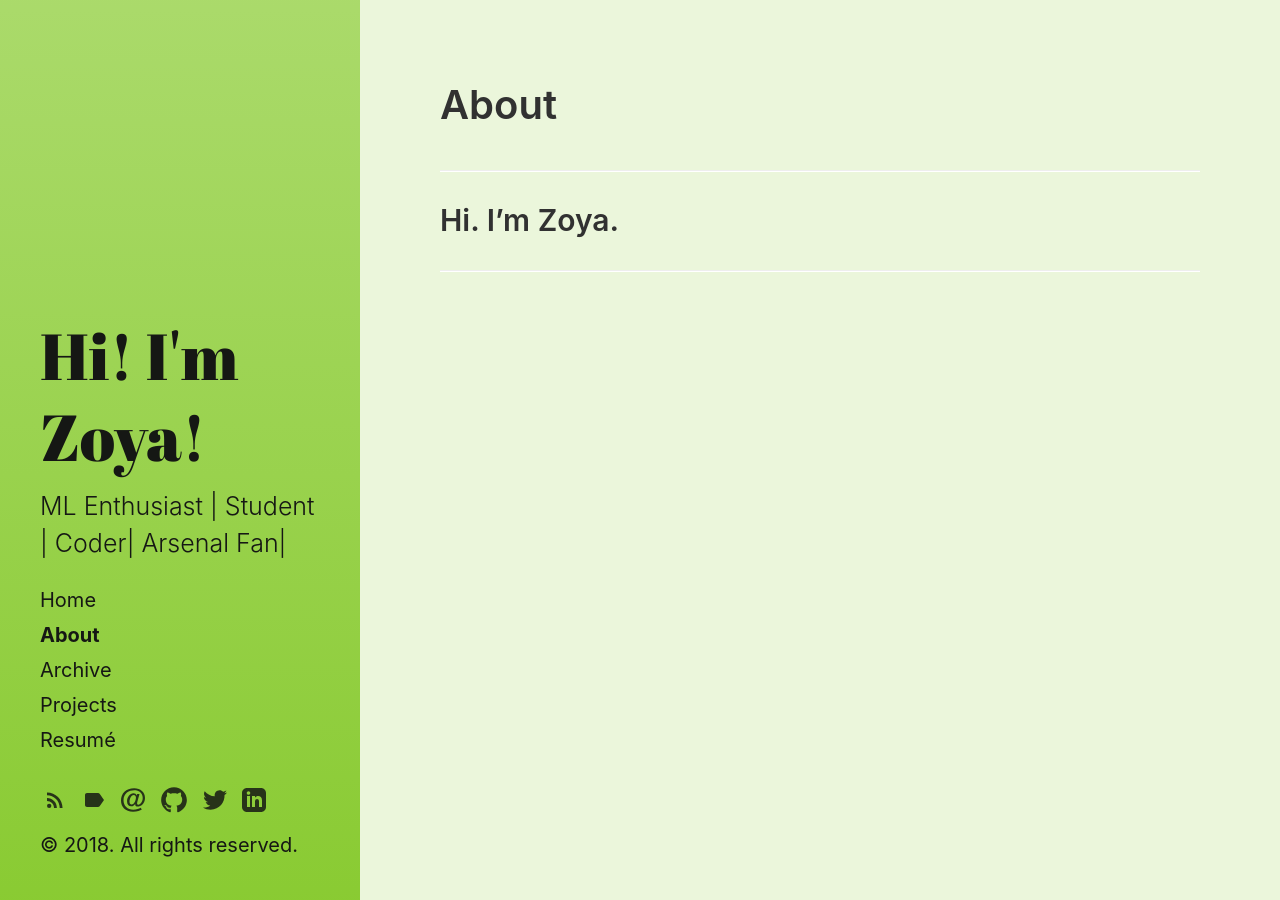
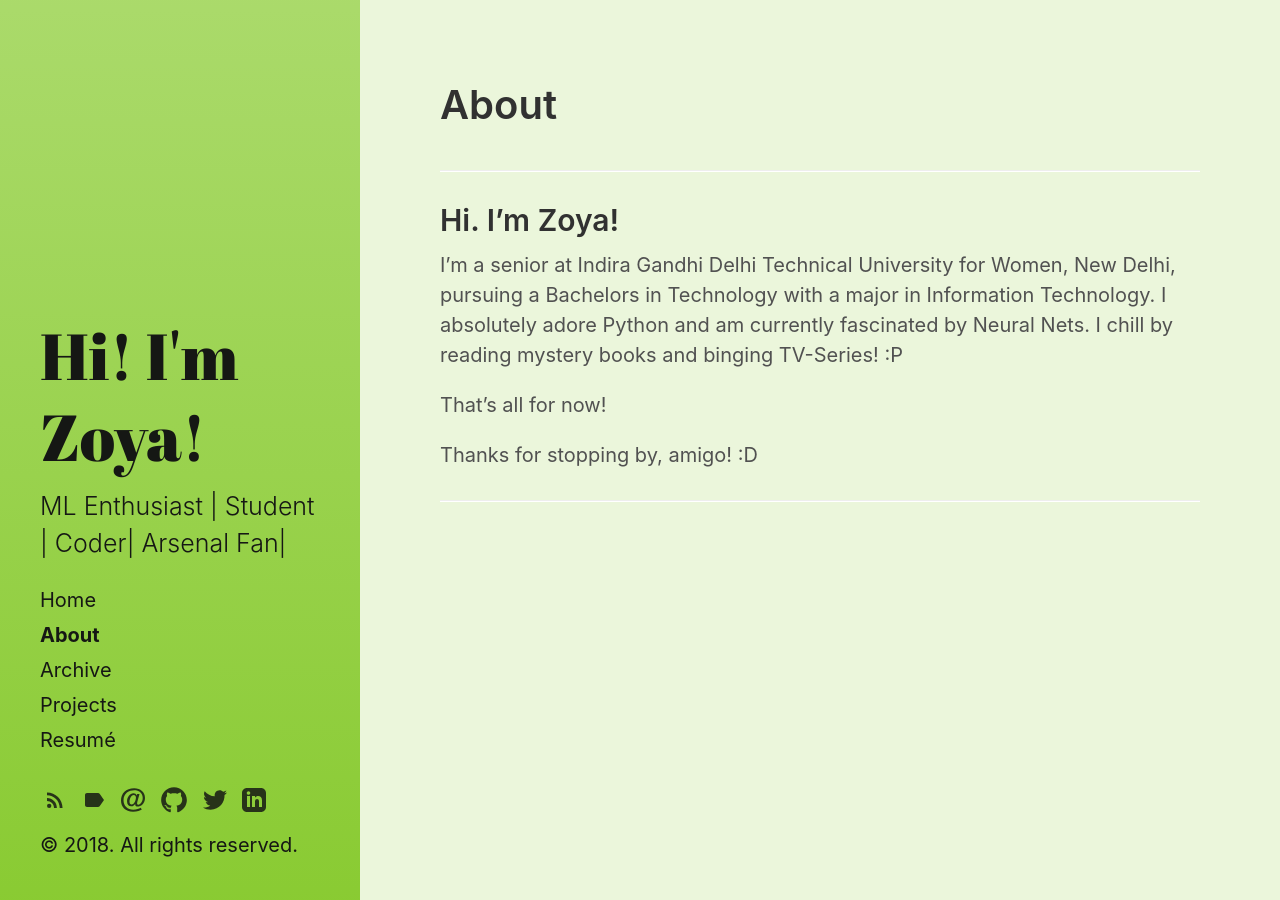
Before and after one commit to zeddmaxx/zeddmaxx.github.io, a Jekyll site: the page built from about.md, in a window 1280 px wide. Built offline with Jekyll 4.4.1, drawn with Linux system fonts in a browser that asks for light colours.

Commit message:
Update about.md

```diff
--- a/about.md
+++ b/about.md
@@ -5,6 +5,13 @@ sidebar_link: true
 ---
 <hr>
 
-## Hi. I’m Zoya.
+## Hi. I’m Zoya!
+I'm a senior at Indira Gandhi Delhi Technical University for Women, New Delhi, pursuing a Bachelors in Technology with a major in Information Technology.
+I absolutely adore Python and am currently fascinated by Neural Nets. I chill by reading mystery books and binging TV-Series! :P
 
+
+That's all for now!
+
+
+Thanks for stopping by, amigo! :D
 <hr>
```
